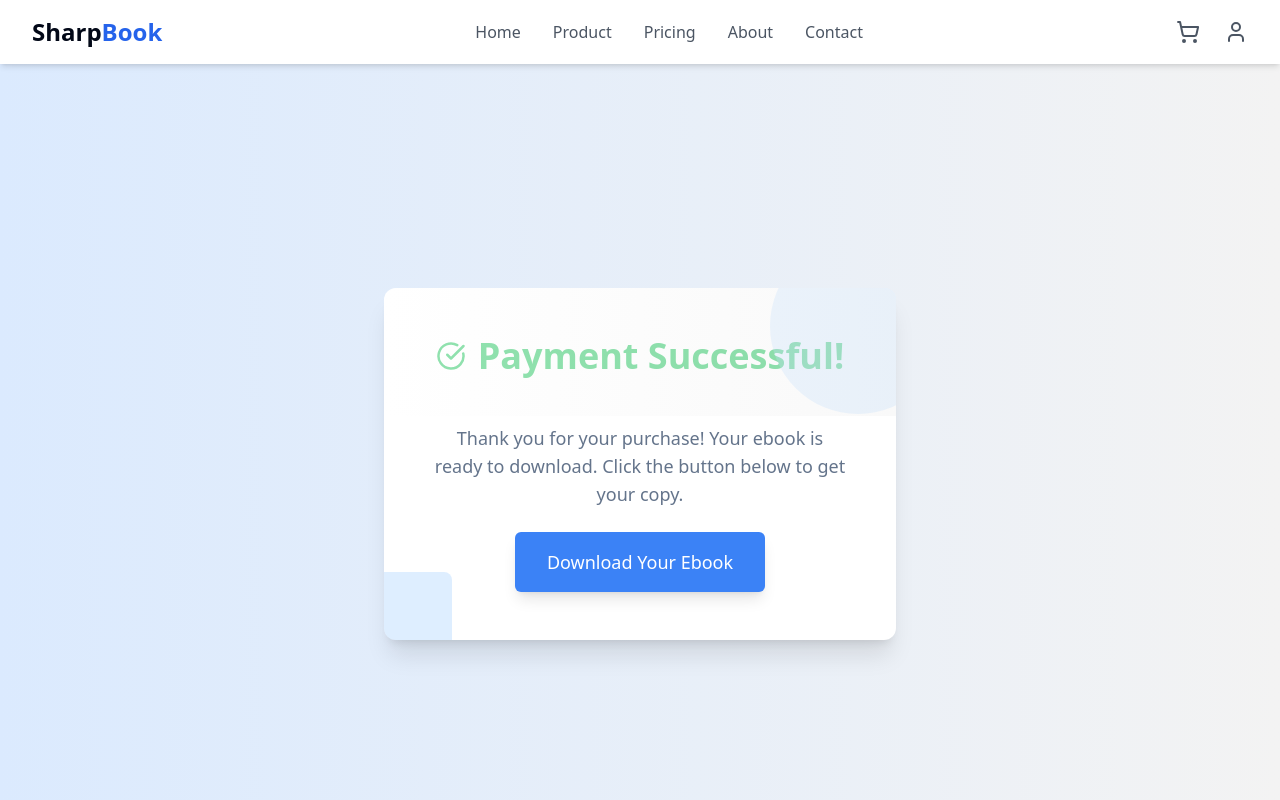
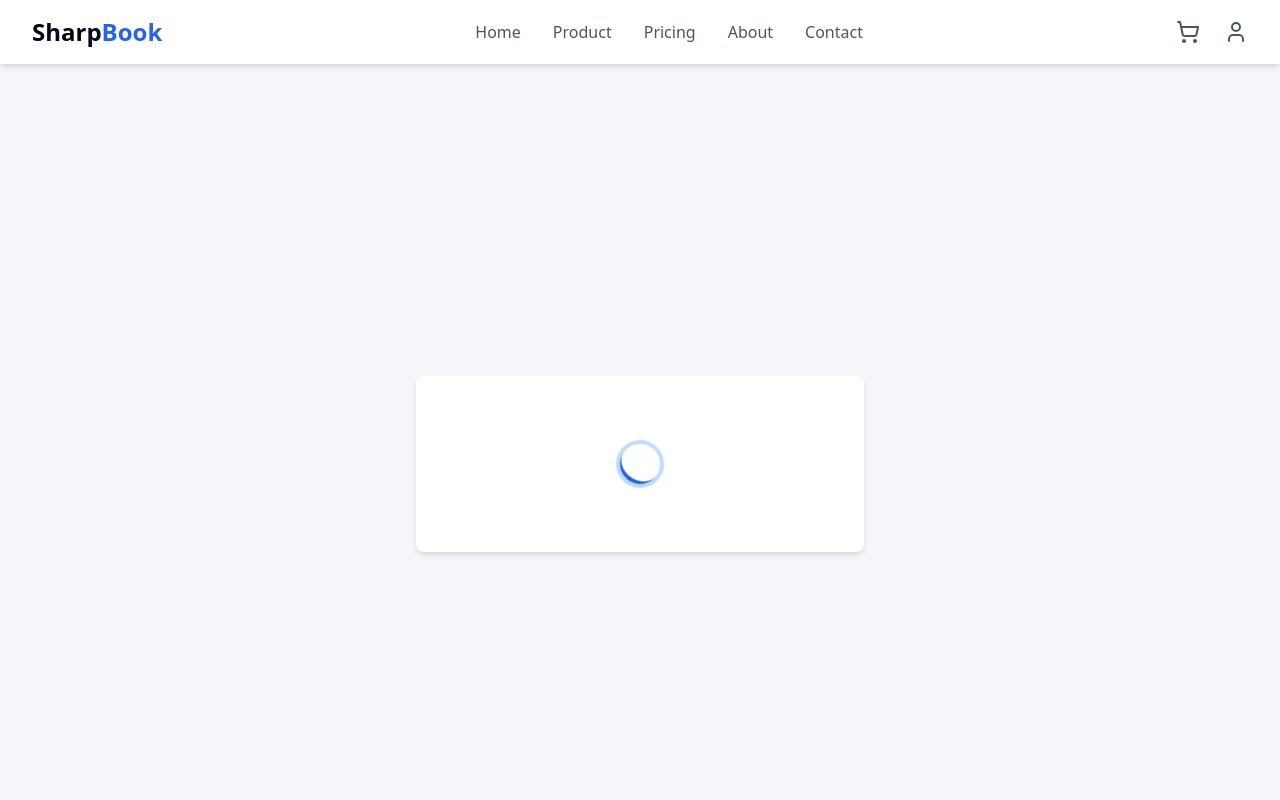
Before and after one commit to Yves-Developer/YvesPay, a Next.js app: page /download in a window 1280 px wide. Shown: the top 800 px of the page. Built offline with nearby package versions, Linux system fonts and the light colour scheme.

Commit message:
SEcurity Fix

```diff
--- a/app/Payment/page.js
+++ b/app/Payment/page.js
@@ -93,7 +93,7 @@ const Payment = () => {
 
     let items = event.data.items;
     let totals = event.data.totals; // Paddle totals data
-
+    console.log(items);
     if (items.length > 0) {
       const item = items[0]; // Assuming the first item is what you want
       setProduct({
@@ -123,7 +123,7 @@ const Payment = () => {
           frameInitialHeight: "450", // Set initial height for iframe
           frameStyle:
             "width: 100%; min-width: 312px; background-color: transparent; border: none;",
-          successUrl: `${window.location.origin}/download`,
+          successUrl: `${window.location.origin}/download?id=${product.total}`,
         },
         items: items, // Pass the items list
       });
--- a/app/download/page.js
+++ b/app/download/page.js
@@ -3,8 +3,15 @@
 import React from "react";
 // Import the check icon from lucide-react
 import { CheckCircle } from "lucide-react";
+import { useRouter } from "next/router";
+import Loading from "@/components/ui/Loading";
 
 const Download = () => {
+  const router = useRouter();
+  const { custId } = router.query;
+  if (!custId) {
+    return <Loading />;
+  }
   return (
     <div className="min-h-screen flex justify-center items-center bg-gradient-to-r from-blue-100 to-[#f3f3f3]">
       <div className="relative p-6 md:p-12 max-w-lg bg-white rounded-xl shadow-xl overflow-hidden w-full">
@@ -20,7 +27,7 @@ const Download = () => {
           </h2>
           <p className="mt-12 text-lg text-muted-foreground mb-6">
             Thank you for your purchase! Your ebook is ready to download. Click
-            the button below to get your copy.
+            the button below to get your copy. {custId}
           </p>
 
           {/* Download Button */}
```
